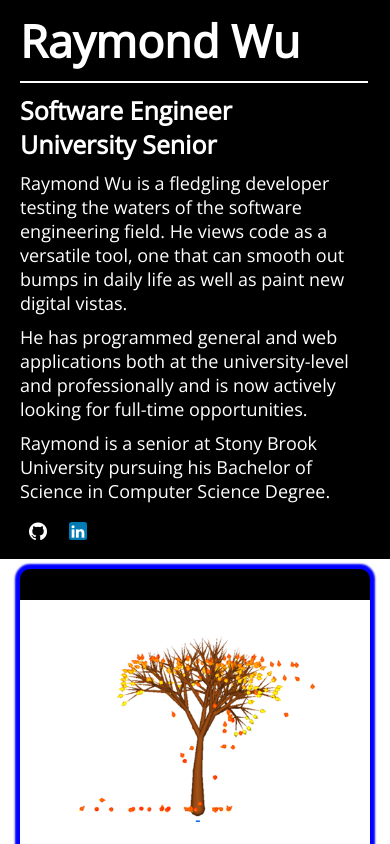
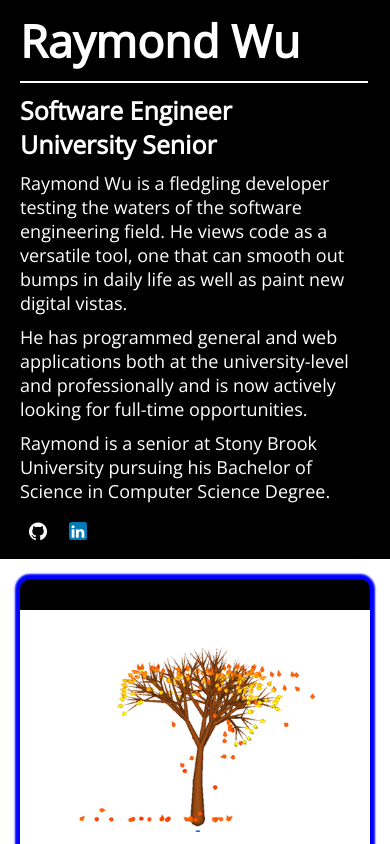
Before and after one commit to Nydroam/personal-website, a React (Create React App) app: page / in a window 390 px wide. In both pictures the pointer is over the link "Tree Simulation". Shown: the top 844 px of the page. Built offline with nearby package versions, Linux system fonts and the light colour scheme.

Commit message:
Remove transition transformation from mobile css

```diff
--- a/src/App.css
+++ b/src/App.css
@@ -244,6 +244,7 @@ body{
     position: relative;
   }
   .card:hover{
+    transform:none;
     box-shadow: 0px 0px 2px 5px blue;
   }
   ::-webkit-scrollbar {
```
